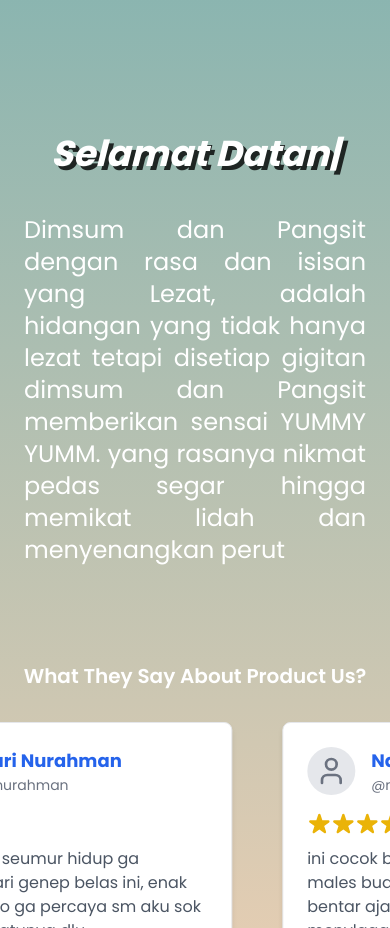
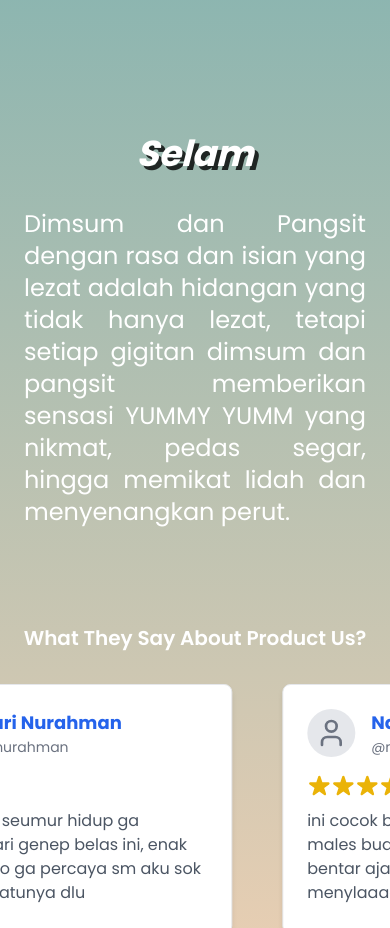
Before and after one commit to WildanFathir/genep-belas, a Vue app: page /home in a window 390 px wide. Shown: the part 1280-2208 px from the top of the page. Built offline with nearby package versions, Linux system fonts and the light colour scheme; a web font is replaced by a local one.

Commit message:
Refactor: CSS classes for responsive layout and adjust ImageSlider component

```diff
--- a/src/views/pages/HomePage.vue
+++ b/src/views/pages/HomePage.vue
@@ -49,17 +49,20 @@
     </div>
 
     <div
-      class="flex flex-col items-center justify-center mx-6 space-y-10 md:mx-8"
+      class="flex flex-col items-center justify-center mx-6 space-y-6 md:mx-8"
     >
-      <div class="text-4xl italic font-bold text-white custom-shadow">
+      <div
+        class="relative w-full text-center text-4xl italic font-bold text-white custom-shadow min-h-[50px]"
+        style="min-height: 50px"
+      >
         <span ref="typedElement"></span>
       </div>
 
       <p class="text-2xl text-justify text-white md:text-center">
-        Dimsum dan Pangsit dengan rasa dan isisan yang Lezat, adalah hidangan
-        yang tidak hanya lezat tetapi disetiap gigitan dimsum dan Pangsit
-        memberikan sensai YUMMY YUMM. yang rasanya nikmat pedas segar hingga
-        memikat lidah dan menyenangkan perut
+        Dimsum dan Pangsit dengan rasa dan isian yang lezat adalah hidangan yang
+        tidak hanya lezat, tetapi setiap gigitan dimsum dan pangsit memberikan
+        sensasi YUMMY YUMM yang nikmat, pedas segar, hingga memikat lidah dan
+        menyenangkan perut.
       </p>
     </div>
 
@@ -114,7 +117,8 @@ onMounted(() => {
     strings: ['Welcome!', 'Selamat Datang!'],
     typeSpeed: 100,
     backSpeed: 100,
-    showCursor: true,
+    backDelay: 3000,
+    showCursor: false,
     loop: true,
   }
 
```
